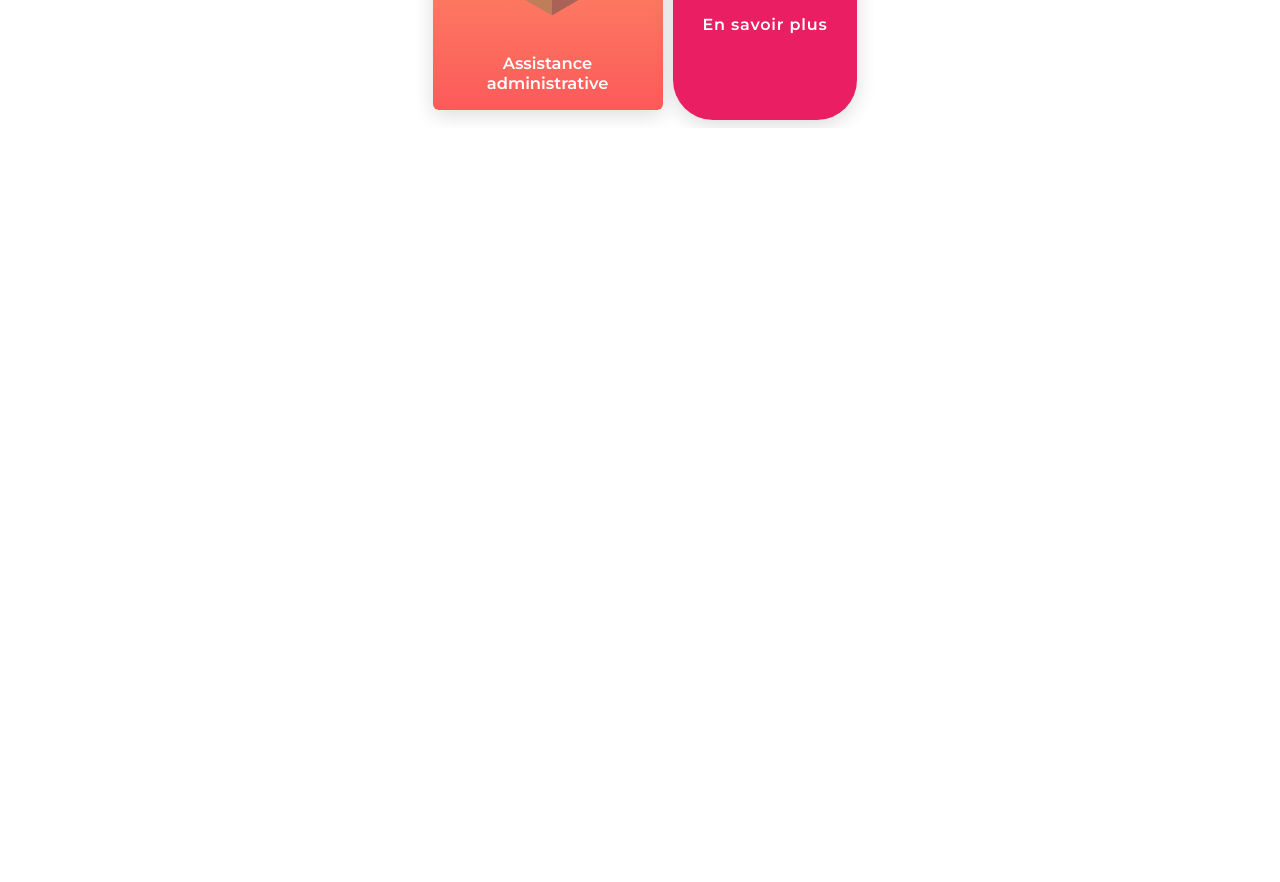
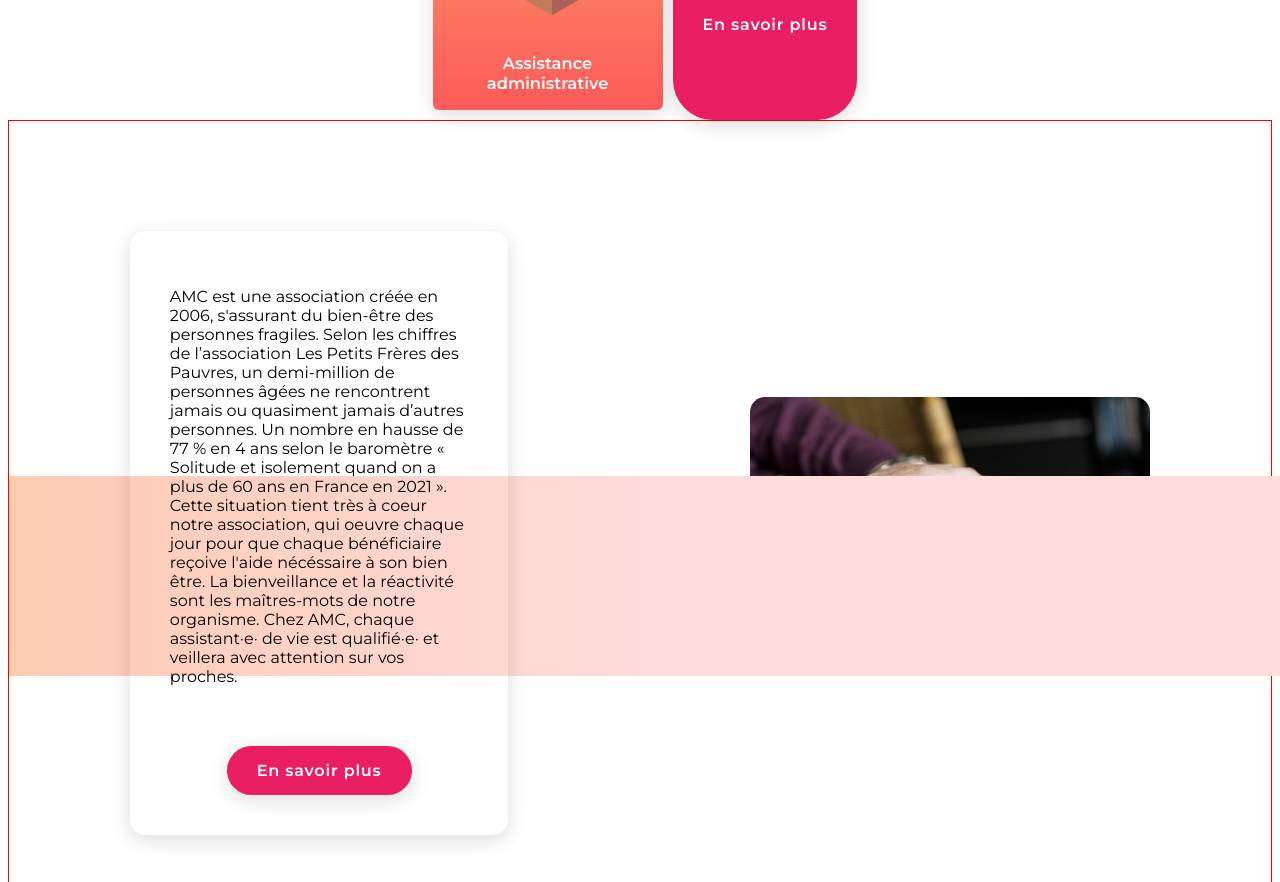
Before and after one commit to MadyKramer/amcwebsite, a React (Create React App) app: page / in a window 1280 px wide. Shown: the part 1260-2142 px from the top of the page. Before the commit the page ends 1388 px from the top, so only its background shows below. Built offline with nearby package versions, Linux system fonts and the light colour scheme; a web font is replaced by a local one.

Commit message:
overview section

```diff
--- a/src/components/Overview.js
+++ b/src/components/Overview.js
@@ -1,17 +1,44 @@
+import hands from "../assets/hands.jpg";
+import { useNavigate } from "react-router-dom";
+
 const Overview = () => {
-    return(
-        <section className="overview">
-            <div className="overview__text">
-
-            </div>
-            <div className="overview__picture">
-
-            </div>
-            <div className="overview__background">
-
-            </div>
-        </section>
-    )
-}
+    const navigate = useNavigate();
+  const handleServices = () => {
+    navigate("/Apropos");
+  };
+  return (
+    <section className="overview">
+      <div className="overview__content">
+        <div className="overview__content__txt">
+          <p>
+            AMC est une association créée en 2006, s'assurant du bien-être des
+            personnes fragiles. Selon les chiffres de l’association Les Petits
+            Frères des Pauvres, un demi-million de personnes âgées ne
+            rencontrent jamais ou quasiment jamais d’autres personnes. Un nombre
+            en hausse de 77 % en 4 ans selon le baromètre « Solitude et
+            isolement quand on a plus de 60 ans en France en 2021 ». Cette
+            situation tient très à coeur notre association, qui oeuvre chaque
+            jour pour que chaque bénéficiaire reçoive l'aide nécéssaire à son
+            bien être. La bienveillance et la réactivité sont les maîtres-mots
+            de notre organisme. Chez AMC, chaque assistant·e· de vie est
+            qualifié·e· et veillera avec attention sur vos proches.
+          </p>
+          <div className="btnContainer">
+          <button onClick={handleServices} className="btn">
+            En savoir plus
+          </button>
+        </div>
+        </div>
+        <div className="overview__content__img">
+          <img
+            src={hands}
+            alt="personne tenant la main d'une personne âgée"
+          ></img>
+        </div>
+      </div>
+      <div className="overview__background"></div>
+    </section>
+  );
+};
 
 export default Overview;
--- a/src/style.css
+++ b/src/style.css
@@ -119,6 +119,36 @@
     transform: translateX(0px) rotate(0deg);
   }
 }
+.overview {
+  border: 1px solid red;
+}
+.overview__content {
+  margin: 110px 0px;
+  display: flex;
+  justify-content: space-around;
+  align-items: center;
+}
+.overview__content__txt {
+  box-shadow: 0px 5px 20px rgba(0, 0, 0, 0.1411764706);
+  z-index: 50;
+  width: 30%;
+  border-radius: 15px;
+  padding: 40px;
+}
+.overview__content__img img {
+  border-radius: 15px;
+  width: 400px;
+  z-index: 51;
+}
+.overview__background {
+  width: 100vw;
+  position: absolute;
+  bottom: 270px;
+  z-index: 1;
+  background: linear-gradient(90deg, rgba(254, 151, 103, 0.5) 0%, rgb(254, 220, 220) 50%);
+  height: 200px;
+}
+
 .intro {
   display: flex;
   flex-direction: column;
@@ -147,4 +177,8 @@
   padding: 10px 40px;
 }
 
+main {
+  position: relative;
+}
+
 /*# sourceMappingURL=style.css.map */
--- a/src/styles/_Overview.scss
+++ b/src/styles/_Overview.scss
@@ -0,0 +1,29 @@
+.overview {
+    border: 1px solid red;
+  &__content {
+    margin: 110px 0px;
+    display: flex;
+    justify-content: space-around;
+    align-items: center;
+    &__txt {
+      @include shadowBox;
+      z-index: 50;
+      width: 30%;
+      border-radius: 15px;
+      padding: 40px;
+    }
+    &__img img {
+      border-radius: 15px;
+      width: 400px;
+      z-index: 51;
+    }
+  }
+  &__background {
+    width: 100vw;
+    position: absolute;
+    bottom: 270px;
+    z-index: 1;
+    @include gradientBackground;
+    height: 200px;
+  }
+}
--- a/src/styles/_mixins.scss
+++ b/src/styles/_mixins.scss
@@ -1,3 +1,6 @@
 @mixin shadowBox{
     box-shadow: 0px 5px 20px #00000024;
 }
+@mixin gradientBackground{
+    background: linear-gradient(90deg, rgba(254,151,103,0.5) 0%, rgba(254,220,220,1) 50%);
+}
--- a/src/styles/index.scss
+++ b/src/styles/index.scss
@@ -14,6 +14,7 @@
 *{
     font-family: "Montserrat";
     box-sizing: border-box;
+
 }
 
 .sectionTitle {
@@ -21,3 +22,7 @@
     font-size: 30px;
     padding:  10px 40px;
 }
+
+main{
+    position: relative;
+}
```
Also changed, not shown: src/assets/hands.jpg, 1 other file (tests, documents, lock files or other folders).
